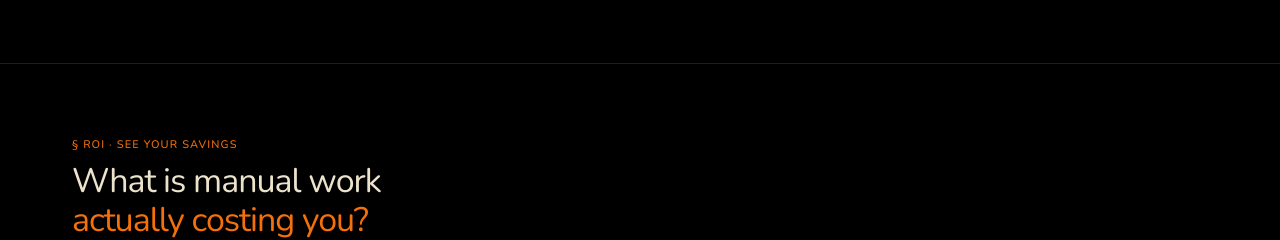
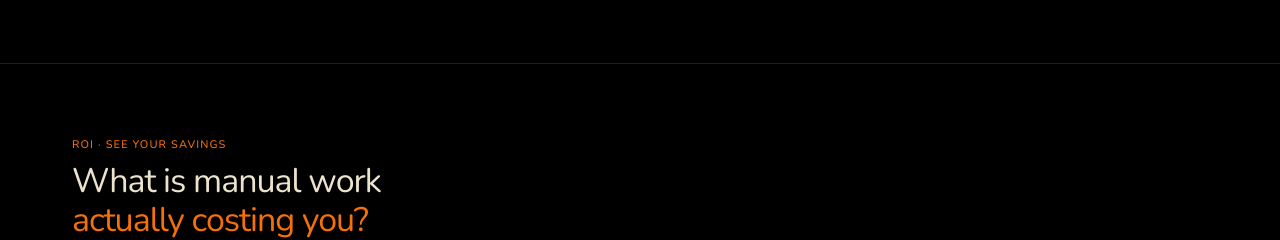
Before and after one commit to strikepathco/strikepath-website, a Next.js app: page / in a window 1280 px wide. Shown: the part 2260-2500 px from the top of the page. Built offline with nearby package versions, Linux system fonts and the light colour scheme.

Commit message:
Remove § symbol from ROI calculator eyebrow label
Co-Authored-By: Claude Sonnet 4.6 <noreply@anthropic.com>

```diff
--- a/app/(site)/page.tsx
+++ b/app/(site)/page.tsx
@@ -228,7 +228,7 @@ export default function Home() {
       {/* ── ROI CALCULATOR ── */}
       <section className={styles.section} id="roi">
         <div className={styles.sectionInner}>
-          <p className={styles.sectionLabel}>§ ROI · See Your Savings</p>
+          <p className={styles.sectionLabel}>ROI · See Your Savings</p>
           <h2 className={styles.sectionTitle}>
             What is manual work<br />
             <span style={{ color: 'var(--blue)' }}>actually costing you?</span>
```
